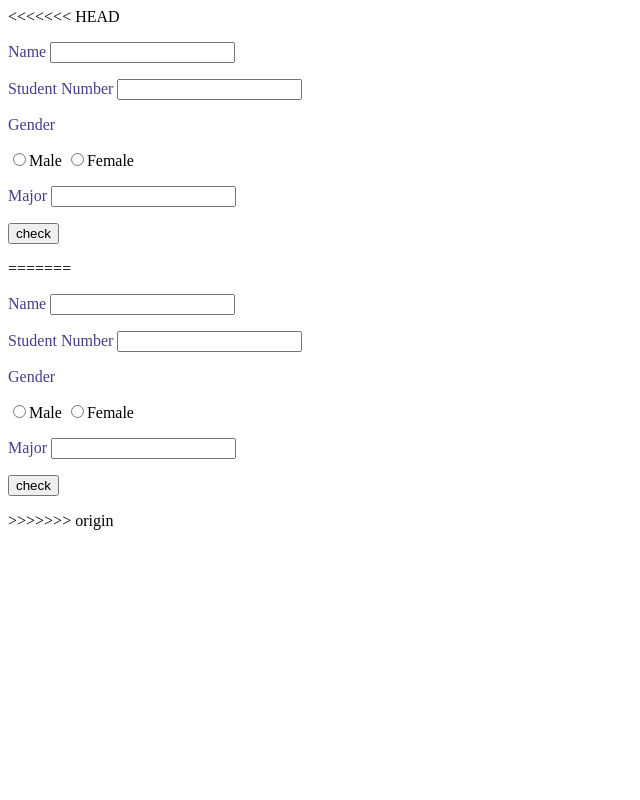
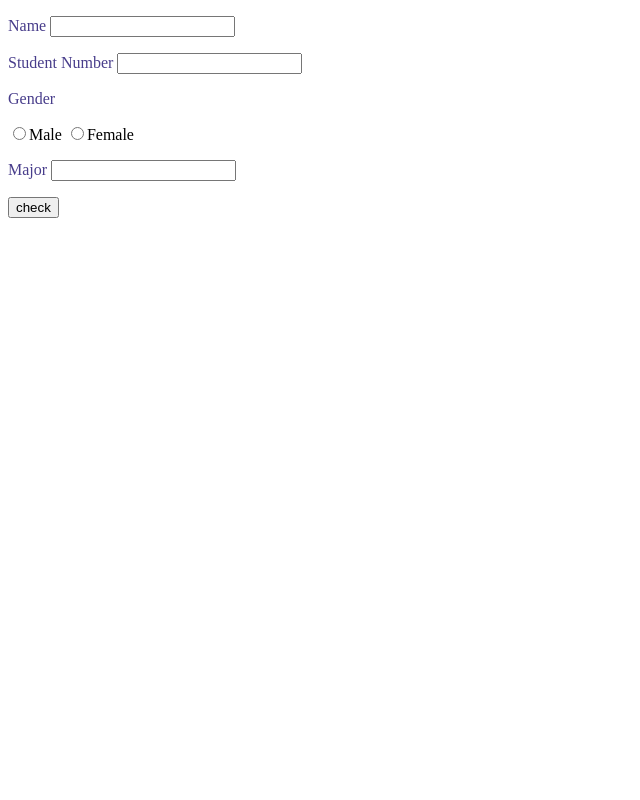
Before and after one commit to hongseoi/2021-2-OSSprac-project1-2-OPA, a Flask app: page / in a window 1280 px wide. Shown: the whole page, without its empty margins (0-640 px from the left). Run offline with Flask 2, Linux system fonts and the light colour scheme.

Commit message:
Update main.html

```diff
--- a/app/templates/main.html
+++ b/app/templates/main.html
@@ -1,4 +1,4 @@
-<<<<<<< HEAD
+
 <!doctype html>
 <html>
     <head>
@@ -24,30 +24,3 @@
 
    </body>
 </html>
-=======
-<!doctype html>
-<html>
-    <head>
-
-        <title> OSSprac 2조 OPA Homework1 </title>
-        <style>
-            p {color:darkslateblue}
-        </style>
-
-    </head>
-
-   <body>
-
-      <form action = "/detail" method = "POST">
-         <p>Name <input type = "text" name = "name" /></p>
-         <p>Student Number <input type = "text" name = "StudentNumber" /></p>
-         <p>Gender</p>
-            <label><input type="radio" name="Gender" value="Male"/>Male</label>
-            <label><input type="radio" name="Gender" value="Female"/>Female</label>
-         <p>Major <input type = "text" name = "Major" /></p>
-         <p><input type = "submit" value = "check" /></p>
-      </form>
-
-   </body>
-</html>
->>>>>>> origin
```
